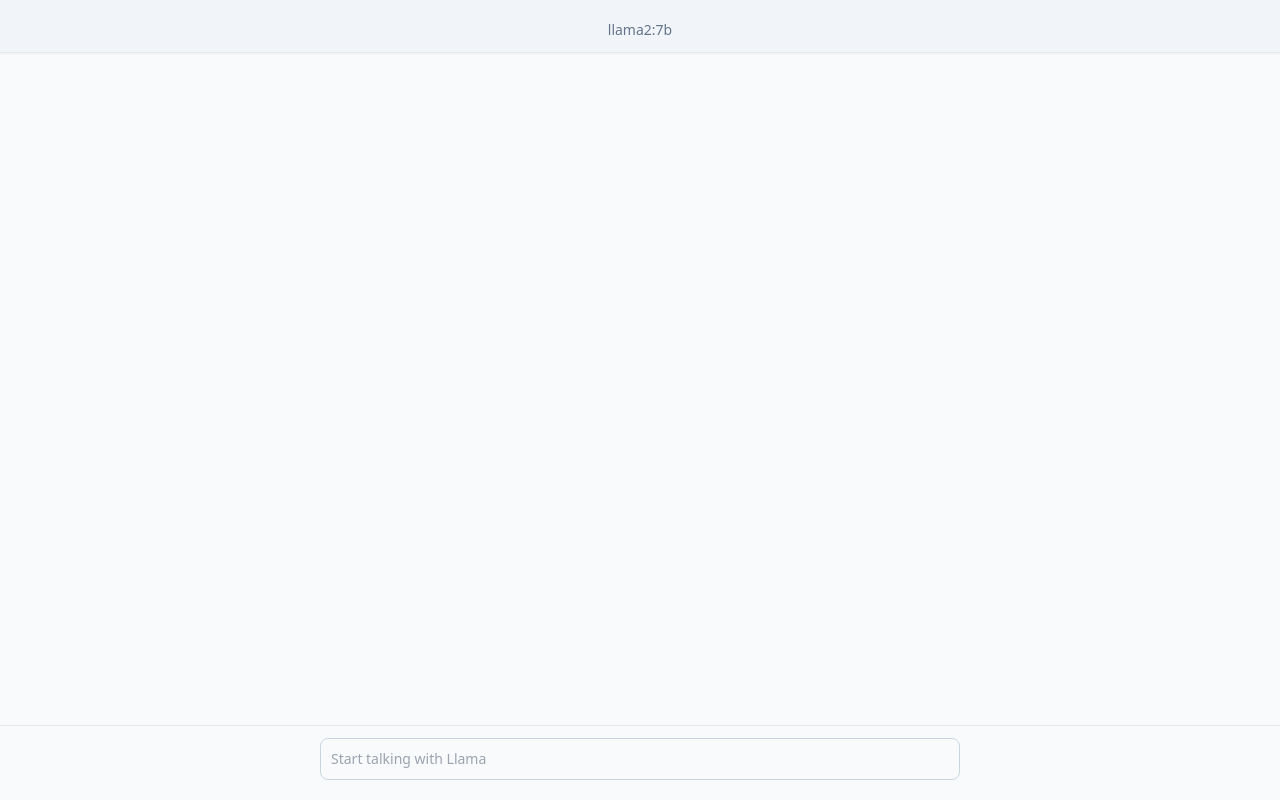
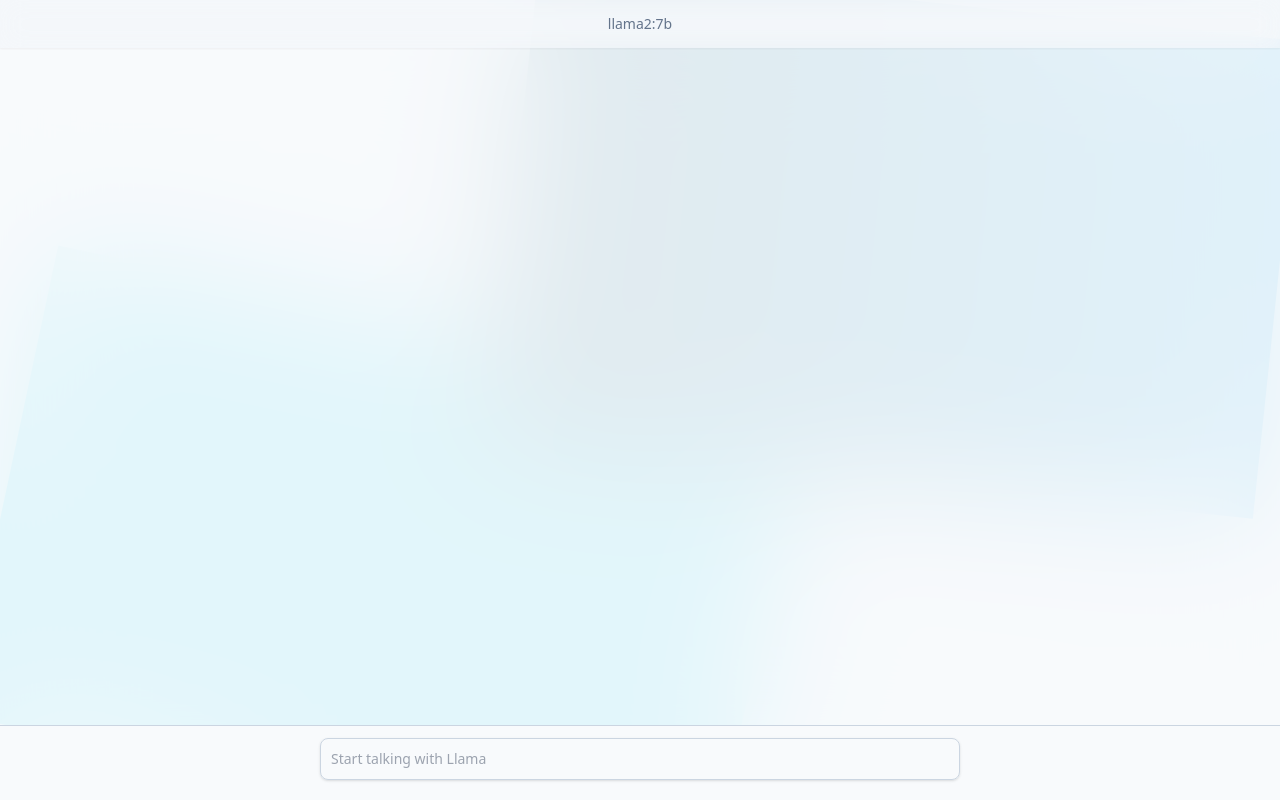
Before and after one commit to 42dotmk/llama-client, an Angular app: page / in a window 1280 px wide. Built offline with nearby package versions, Linux system fonts and the light colour scheme.

Commit message:
Add dark mode and styling changes.

```diff
--- a/src/app/app.component.html
+++ b/src/app/app.component.html
@@ -1,31 +1,37 @@
-<div class="bg-slate-50">
+<div class="bg-slate-50 dark:bg-slate-800 absolute top-0 z-[-2] h-screen w-screen overflow-hidden">
+    <div class="absolute bottom-0 left-0 h-3/5 w-3/5 dark:bg-cyan-900 bg-cyan-400 rotate-12"></div>
+    <div class="absolute rop-0 right-0 h-3/5 w-3/5 bg-gradient-to-l from-sky-500 to-cyan-800 rotate-6"></div>
+</div>
+
+<div class="bg-slate-50 dark:bg-slate-800 text-slate-800 dark:text-slate-300 bg-opacity-90 dark:bg-opacity-90 backdrop-blur-3xl dark:backdrop-blur-3xl">
     <div class="h-dvh mx-0 flex flex-col justify-between">
         <div class="overflow-scroll">
-            <div class="text-sm text-slate-500 flex flex-col items-center pt-5 bg-slate-100 shadow-sm absolute w-full">
+            <div
+                class="backdrop-blur-md dark:backdrop-blur-md bg-opacity-50 dark:bg-opacity-50 text-slate-500 dark:text-slate-300 bg-slate-100 dark:bg-slate-900 text-sm flex flex-col items-center justify-center h-12 shadow-sm absolute w-full">
                 <div>llama2:7b</div>
-                <hr class="w-full mt-3" />
             </div>
             <div class="flex flex-col gap-3 px-3 pb-10 pt-20 lg:mx-auto lg:w-1/2">
                 @for (message of messages; track message.createdAt) {
                 @if (message.sender === 'LLAMA' && !message.hasError) {
                 <div class="flex gap-1 items-start pb-5 flex-col overflow-x-scroll">
                     <div class="flex gap-3 items-center">
-                        <img class="w-7 bg-white rounded-lg shadow-sm" src="http://status.42.mk/ollama.png" />
-                        <div class="text-md text-slate-800 font-bold">Llama</div>
+                        <img class="bg-white w-7 rounded-lg shadow-sm" src="http://status.42.mk/ollama.png" />
+                        <div class="text-md font-bold">Llama</div>
                     </div>
-                    <div class="ml-10 text-slate-800 prose w-full" [innerHTML]="message.message"></div>
+                    <div class="ml-10 w-full prose dark:prose-invert text-slate-800 dark:text-slate-300"
+                        [innerHTML]="message.message"></div>
                 </div>
                 }
                 @else if (message.hasError) {
-                <div class="bg-slate-100 border-l-4 border-red-400 px-4 py-2" role="alert">
+                <div class="bg-slate-100 dark:bg-slate-800 border-l-4 border-red-400 px-4 py-2 shadow" role="alert">
                     <p class="font-bold text-red-400">Oops</p>
                     <p>Something went wrong.</p>
                 </div>
                 }
                 @else {
                 <div class="flex gap-1 mb-5 flex-col ml-10">
-                    <div class="text-md text-slate-800 font-bold">You</div>
-                    <div class="text-slate-800">{{message.message}}</div>
+                    <div class="text-md font-bold">You</div>
+                    <div>{{message.message}}</div>
                 </div>
                 }
                 }
@@ -35,11 +41,11 @@
             </div>
         </div>
         <div class="w-full">
-            <div class="pb-5 lg:px-0 px-3 bg-slate-50">
-                <hr class="mb-3" />
+            <div class="bg-slate-50 dark:bg-slate-800 pb-5 lg:px-0 px-3">
+                <div class="mb-3 bg-slate-300 dark:bg-slate-900 w-full h-[1px]"></div>
                 <input type="text" [disabled]="isLoading" placeholder="Start talking with Llama"
                     (keyup.enter)="onEnter()" [(ngModel)]="input" [class.opacity-30]="isLoading"
-                    class="lg:mx-auto lg:w-1/2 bg-slate-50 border border-slate-300 text-slate-900 text-sm rounded-lg focus:ring-slate-500 focus:border-slate-500 block w-full p-2.5">
+                    class="bg-transparent border-slate-300 dark:border-slate-500 shadow lg:mx-auto lg:w-1/2 border text-sm rounded-lg block w-full p-2.5">
             </div>
         </div>
     </div>
```
